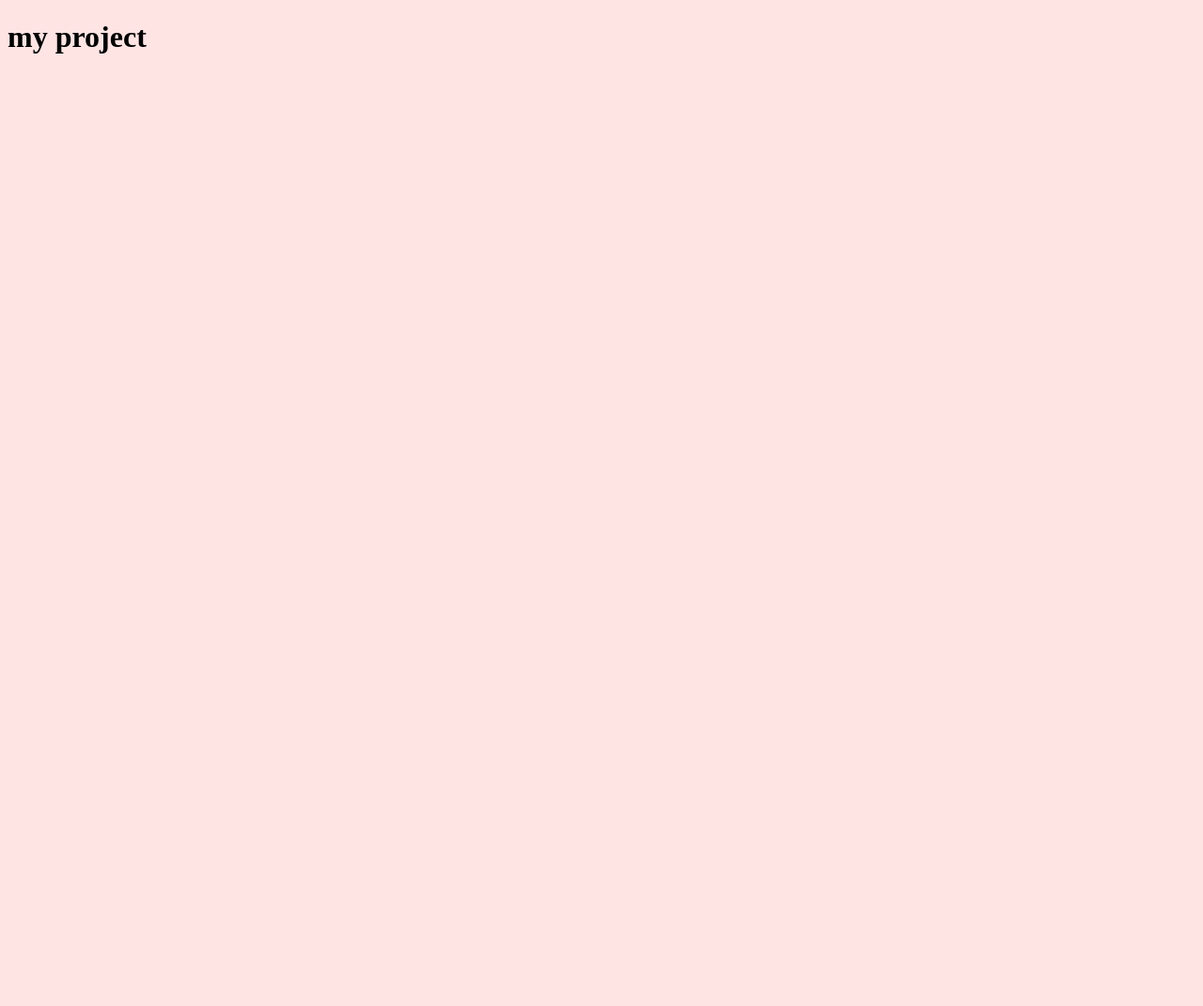
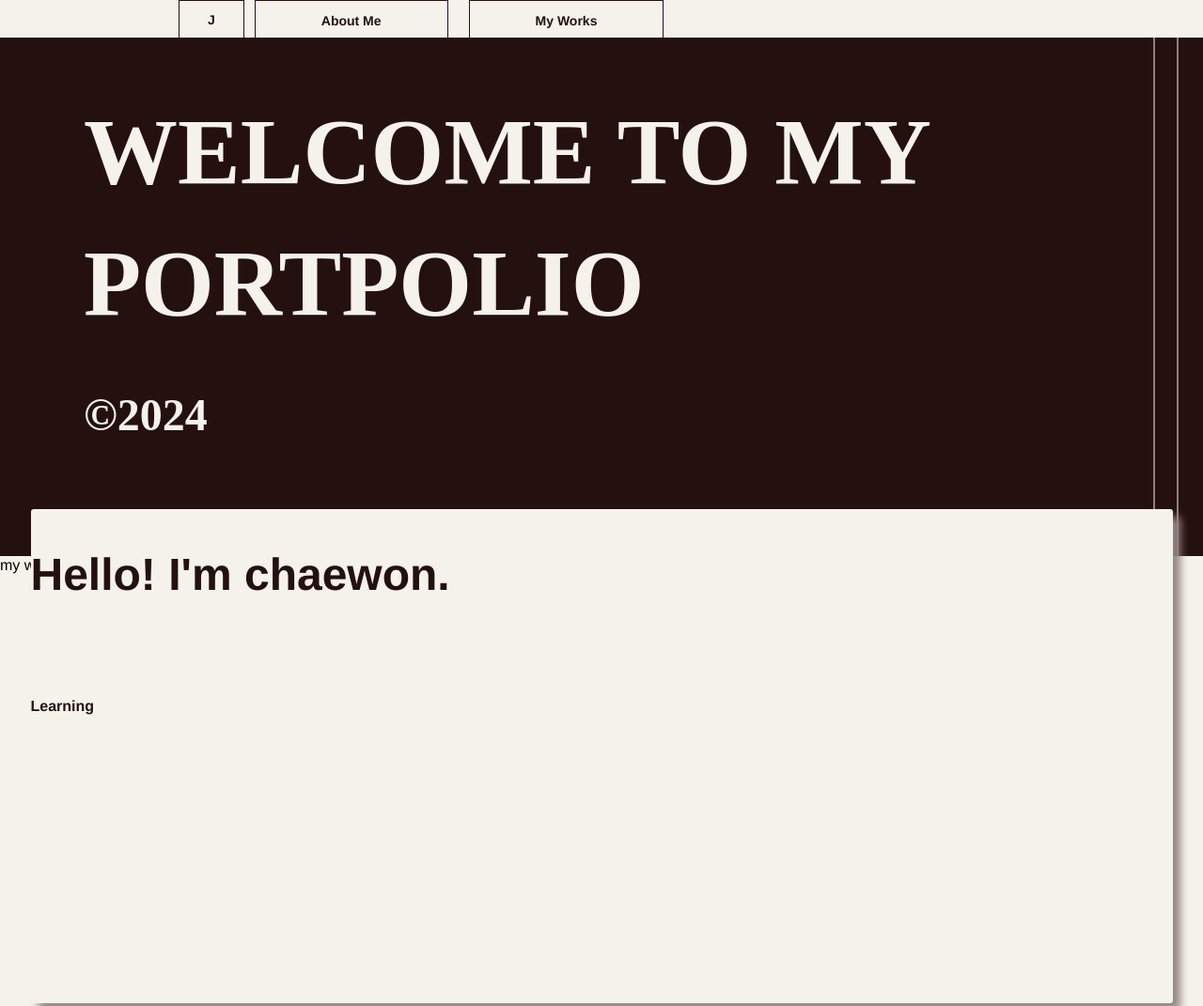
Before and after one commit to Jangchae-won/WMD241_202320364_FINAL, a plain HTML site: page index.html in a window 1280 px wide. Shown: the top 1071 px of the page at 94% size. Before the commit the page ends 800 px from the top, so only its background shows below. Drawn offline with Linux system fonts and the light colour scheme; a web font is replaced by a local one.

Commit message:
first commit

```diff
--- a/index.html
+++ b/index.html
@@ -5,8 +5,42 @@
     <meta name="viewport" content="width=device-width, initial-scale=1.0" />
     <title>Document</title>
     <link rel="stylesheet" href="./style/style.css" />
+    <link rel="preconnect" href="https://fonts.googleapis.com" />
+    <link rel="preconnect" href="https://fonts.gstatic.com" crossorigin />
+    <link
+      href="https://fonts.googleapis.com/css2?family=League+Spartan:wght@100..900&display=swap"
+      rel="stylesheet"
+    />
+    <link rel="stylesheet" href="https://use.typekit.net/muw4wzl.css" />
   </head>
   <body>
-    <h1>my project</h1>
+    <div class="navigation">
+      <ol class="navigation_list">
+        <li class="navigation_list-J">J</li>
+        <li class="navigation_list-A">About Me</li>
+        <li class="navigation_list-My">My Works</li>
+      </ol>
+    </div>
+    <div class="Welcome">
+      <div class="Welcome_v-line"></div>
+      <div class="Welcome_v-line--2"></div>
+      <div class="Welcome-comment">
+        <div class="Welcome-title">
+          <p>WELCOME TO MY</p>
+          <p>PORTPOLIO</p>
+        </div>
+        <div class="Welcome-c">©2024</div>
+      </div>
+      <div class="Ab_me">
+        <div class="Ab_me-hi">Hello! I'm chaewon.</div>
+        <div class="Ab_me-Learning">Learning</div>
+      </div>
+    </div>
+    <div class="My Works">
+      my works
+      <div class="Typography"></div>
+      <div class="Book Desgin"></div>
+      <div class="3D modelling"></div>
+    </div>
   </body>
 </html>
--- a/style/style.scss
+++ b/style/style.scss
@@ -1,3 +1,115 @@
+*,
+*::before,
+*::after {
+  box-sizing: border-box;
+}
+
+p {
+  margin: 0;
+}
+
 body {
-  background-color: #ffe4e4;
+  margin: 0;
+  background-color: #f4f2ea;
+  line-height: 20px;
+  height: 576.3125rem;
+  font-family: Helvetica, sans-serif;
+
+  // font-family: 'League Spartan', sans-serif;
+  // font-optical-sizing: auto;
+  // font-weight: weight;
+  // font-style: normal;
 }
+
+.navigation {
+  max-width: 90%;
+  height: 40px;
+  color: #251010;
+  font-size: 14px;
+  font-weight: 700;
+  margin-inline: 150px;
+  &_list {
+    display: flex;
+    list-style: none;
+    margin-inline: auto;
+    margin-block: 0;
+    &-J {
+      border: 1px solid;
+      padding-inline: 30px;
+      padding-block: 10px;
+    }
+    &-A {
+      border: 1px solid;
+      padding-inline: 70px;
+      padding-block: 11px;
+      margin-inline: 11px;
+    }
+    &-My {
+      border: 1px solid;
+      padding-inline: 70px;
+      padding-block: 11px;
+      margin-inline: 11px;
+    }
+  }
+}
+
+.Welcome {
+  max-width: 1721px;
+  height: 552px;
+  line-height: 140px;
+  background-color: #251010;
+  font-family: 'aw-conqueror-didot', serif;
+  font-weight: 700;
+  font-style: normal;
+  &-comment {
+    color: #f4f2ea;
+    display: flex;
+    flex-direction: column;
+    padding: 52px 280px 140px 89px;
+  }
+
+  &_v-line {
+    border-right: 2px solid #907e7e;
+    height: 552px;
+    position: absolute;
+    left: 96%;
+    margin-left: -2px;
+    top: 40px;
+
+    &--2 {
+      border-right: 2px solid #907e7e;
+      height: 552px;
+      position: absolute;
+      left: 98%;
+      margin-left: -2px;
+      top: 40px;
+    }
+  }
+
+  &-title {
+    font-size: 100px;
+  }
+  &-c {
+    font-size: 48px;
+  }
+}
+
+.Ab_me {
+  font-family: Helvetica, sans-serif;
+  color: #251010;
+  display: flex;
+  flex-direction: column;
+  position: relative;
+  max-width: 1215px;
+  height: 526px;
+  box-shadow: 8px 8px 8px rgb(150, 133, 133);
+  background-color: #f4f2ea;
+  margin-left: auto;
+  margin-right: auto;
+  top: -110px;
+  border-radius: 3px;
+  &-hi {
+    font-size: 48px;
+    font-weight: 700;
+  }
+}
```
Also changed, not shown: style/style.css.
